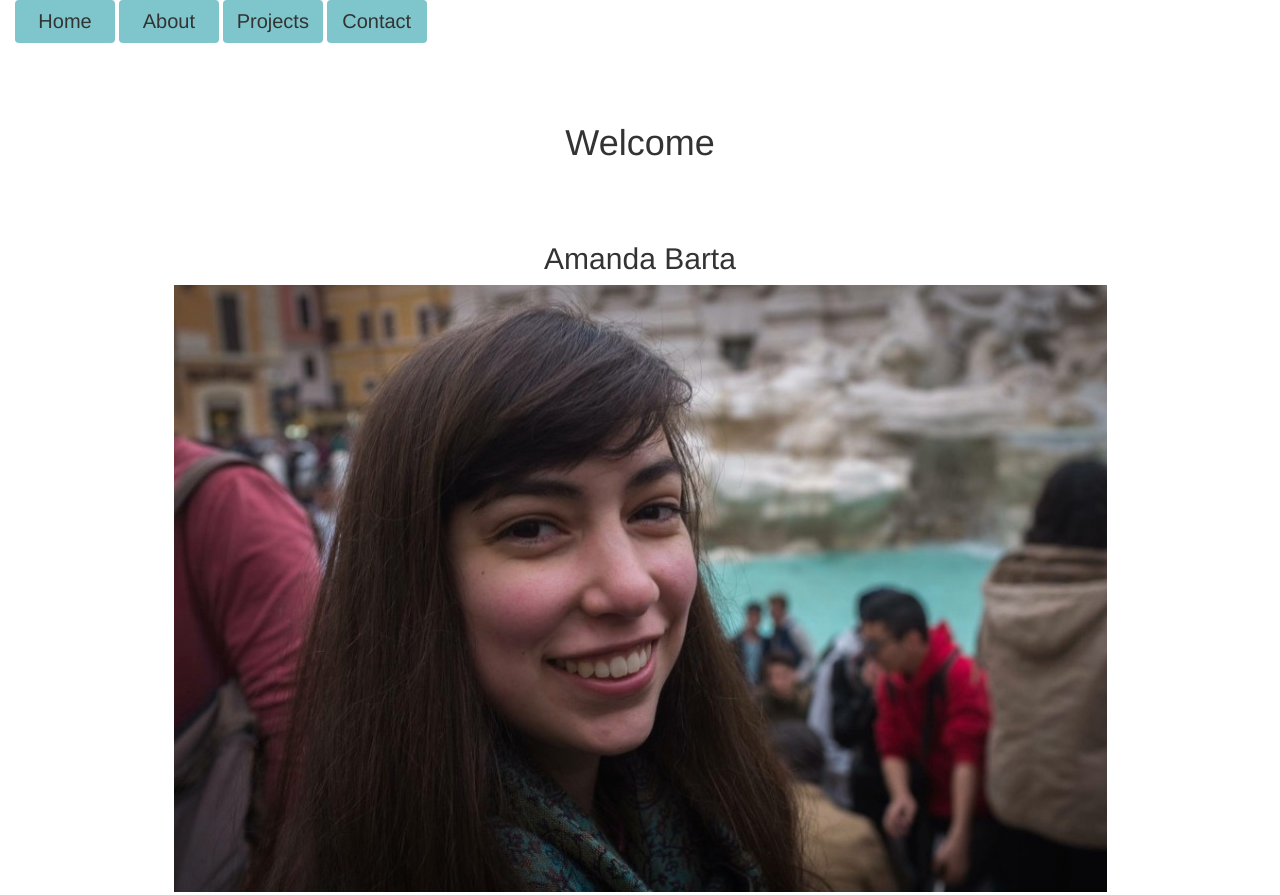
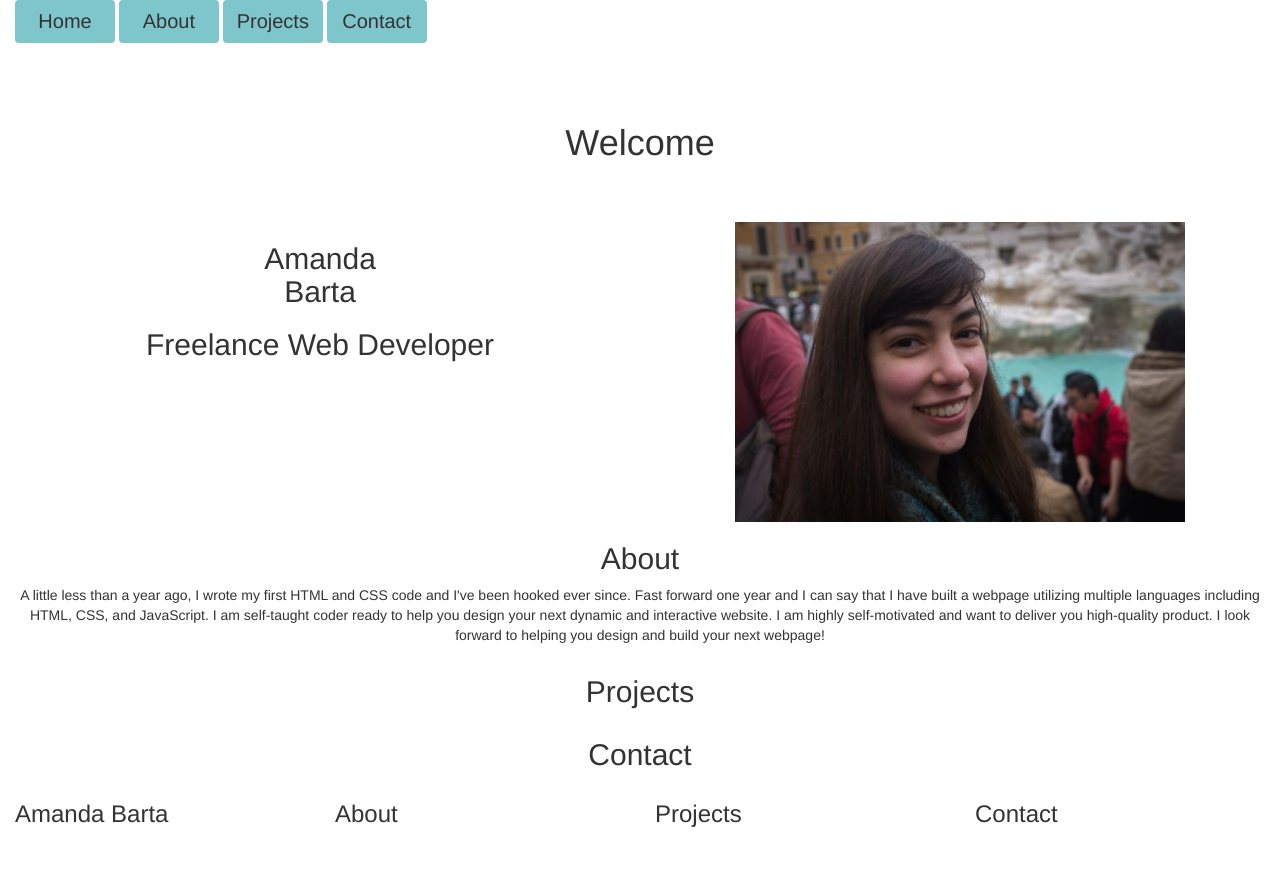
Before and after one commit to amandabarta/Amanda-s-Website, a plain HTML site: page index.html in a window 1280 px wide. Shown: the top 895 px of the page. After the commit the page ends 838 px from the top, so only its background shows below. Drawn offline with nearby package versions, Linux system fonts and the light colour scheme.

Commit message:
resized picture and added bootstrap columns

```diff
--- a/index.html
+++ b/index.html
@@ -20,9 +20,16 @@
                 <h1>Welcome</h1>
             </div>
             <div id="intro" class="container-fluid">
-                <h2>Amanda Barta</h2>
-                <img src="img/Headshot.JPEG"/>
-                <h2>Freelance Web Developer</h2>
+                <div class="row">
+                    <div class="col-md-6"><h2>Amanda <br>Barta</br></h2>
+                        <h2>Freelance Web Developer</h2>
+                    </div>
+                    <div class="col-md-6"><img src="img/Headshot.JPEG"/>
+                    </div>
+                </div>
+
+
+
             </div>
             <div id="about" class="container-fluid">
                 <h2>About</h2>
--- a/styles/main.css
+++ b/styles/main.css
@@ -1,6 +1,15 @@
 #intro {
     text-align: center;
-    margin-bottom: 20px;
+
+}
+
+#intro img{
+    height: 300px;
+    width: 450px;
+}
+
+#intro h2{
+
 }
 
 .btn {
```
